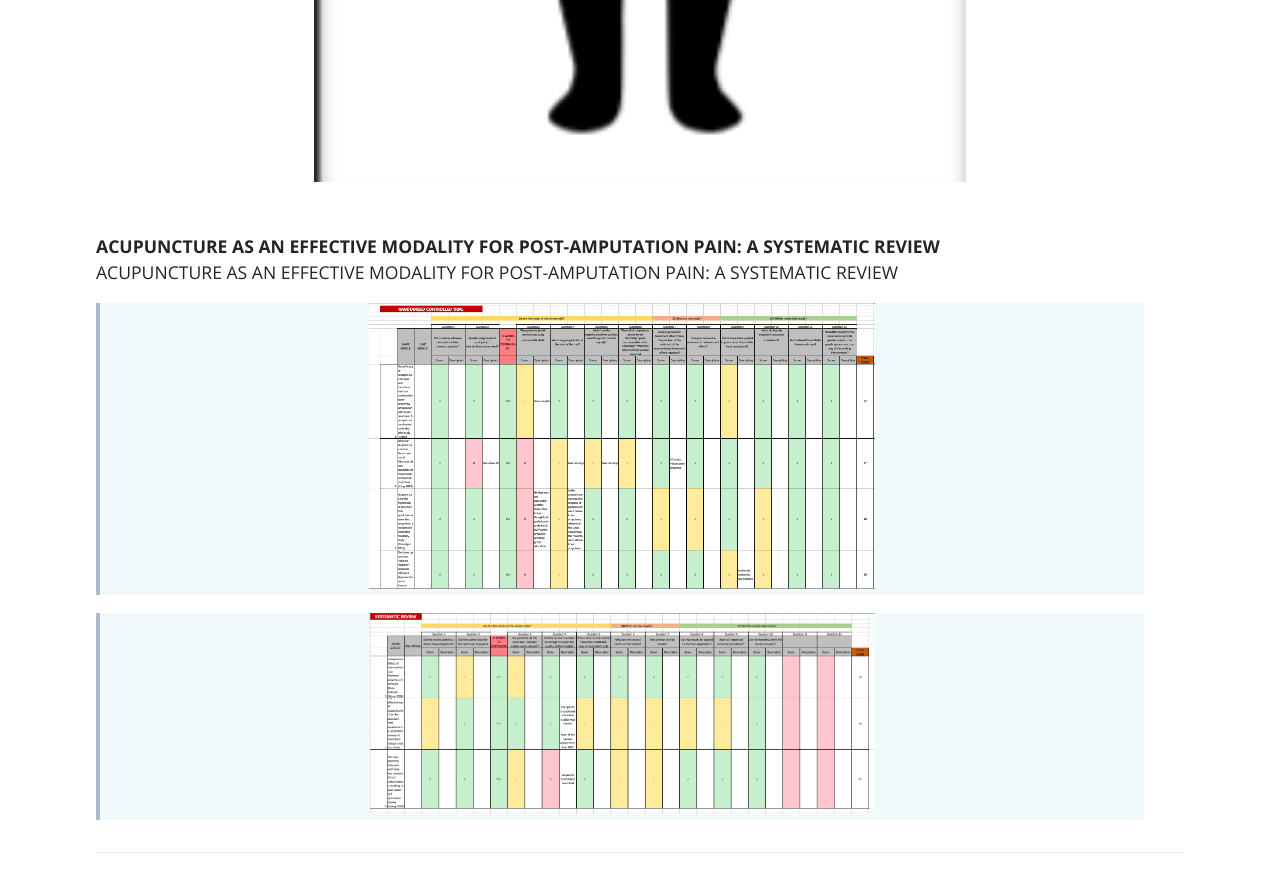
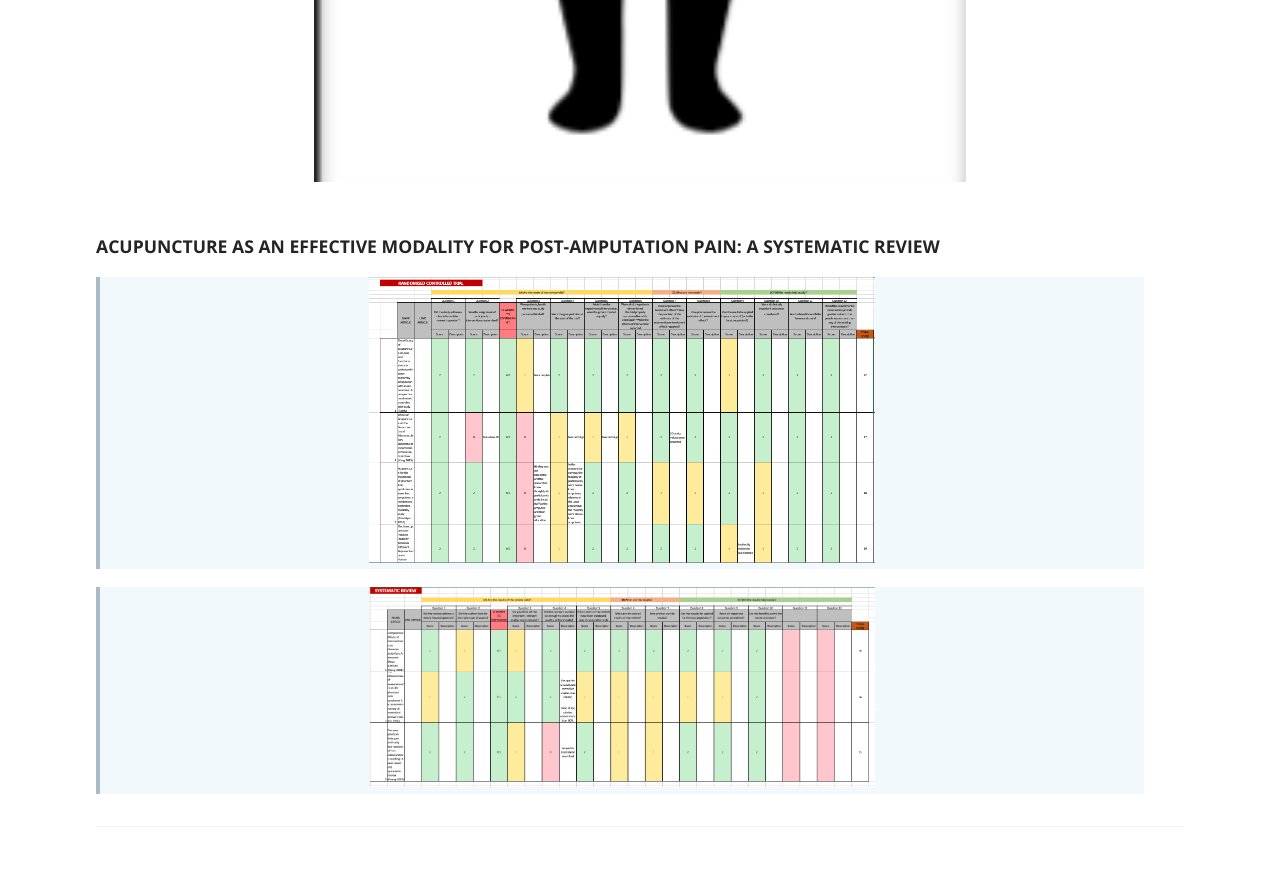
Before and after one commit to EyeCanDoIt/EyeCanDoIt.github.io, a Jekyll site: the page built from Acupuncture.md, in a window 1280 px wide and 900 px high, scrolled down 1872 px. Shown: the top 892 px of the window. Built offline with Jekyll 4.4.1, drawn with Linux system fonts in a browser that asks for light colours; the repository's description, which GitHub fills in, is left out.

Commit message:
Update Acupuncture.md

```diff
--- a/Acupuncture.md
+++ b/Acupuncture.md
@@ -110,7 +110,7 @@ Acupuncture Project Version 0.001
 <br>
 **ACUPUNCTURE AS AN EFFECTIVE MODALITY FOR POST-AMPUTATION PAIN: A SYSTEMATIC REVIEW**
 <br>
-ACUPUNCTURE AS AN EFFECTIVE MODALITY FOR POST-AMPUTATION PAIN: A SYSTEMATIC REVIEW
+
 
 ><center><img src="https://EyeCanDoIt.github.io/Images/RCTCASPimg.png" alt=" " width="50%" height="50%"></center>
 
```
